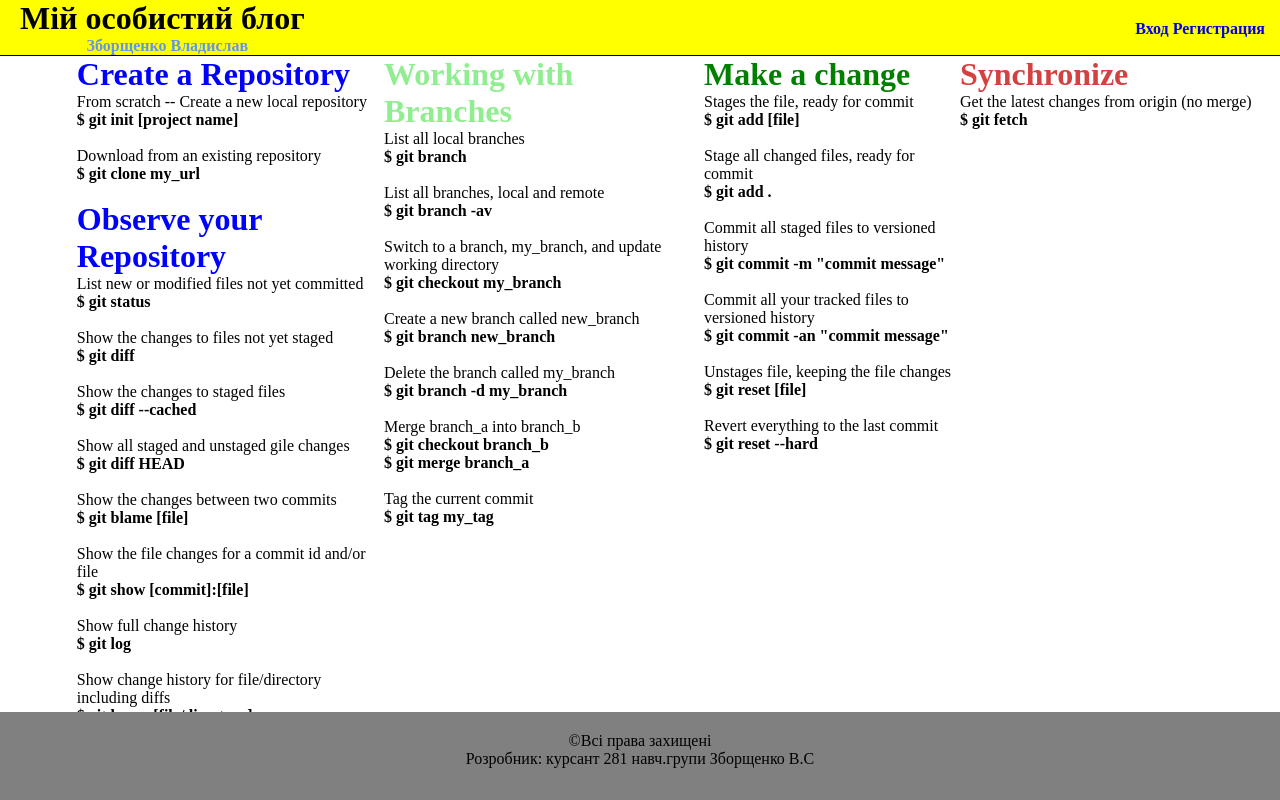
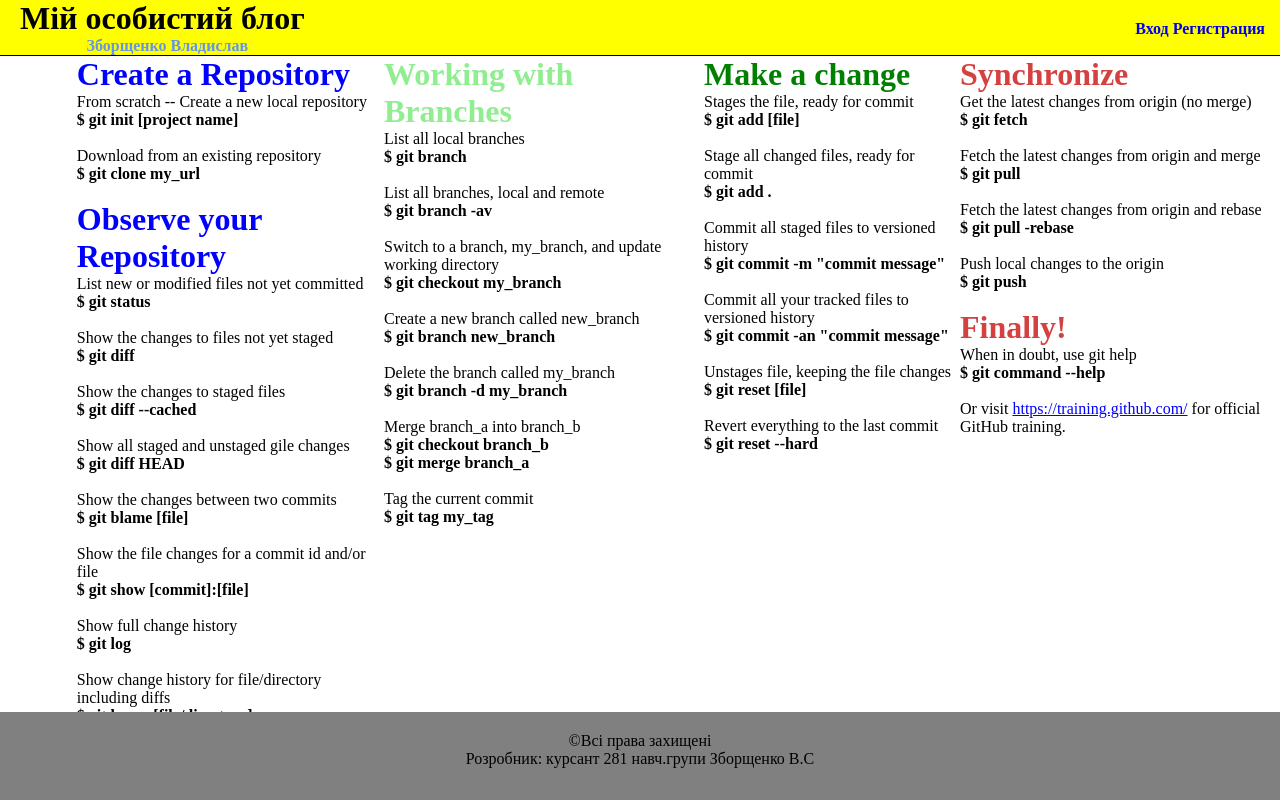
Before and after one commit to Handerhik/PZ_1.6, a plain HTML site: page gitcommands.html in a window 1280 px wide. Drawn offline with Linux system fonts and the light colour scheme.

Commit message:
committed 4d DIV

```diff
--- a/gitcommands.html
+++ b/gitcommands.html
@@ -92,7 +92,19 @@
     <div>
         <h1 style="color: #d44141">Synchronize</h1>
         <p>Get the latest changes from origin (no merge)</p>
-        <h4>$ git fetch</h4>
+        <h4>$ git fetch</h4><br>
+        <p>Fetch the latest changes from origin and merge</p>
+        <h4>$ git pull</h4><br>
+        <p>Fetch the latest changes from origin and rebase</p>
+        <h4>$ git pull -rebase</h4><br>
+        <p>Push local changes to the origin</p>
+        <h4>$ git push</h4><br>
+
+        <h1 style="color: #d44141">Finally!</h1>
+        <p>When in doubt, use git help</p>
+        <h4>$ git command --help</h4><br>
+        <p>Or visit <a style="color: blue" href="https://training.github.com/">https://training.github.com/</a> for official GitHub training.</p>
+
     </div>
 
     </div>
```
